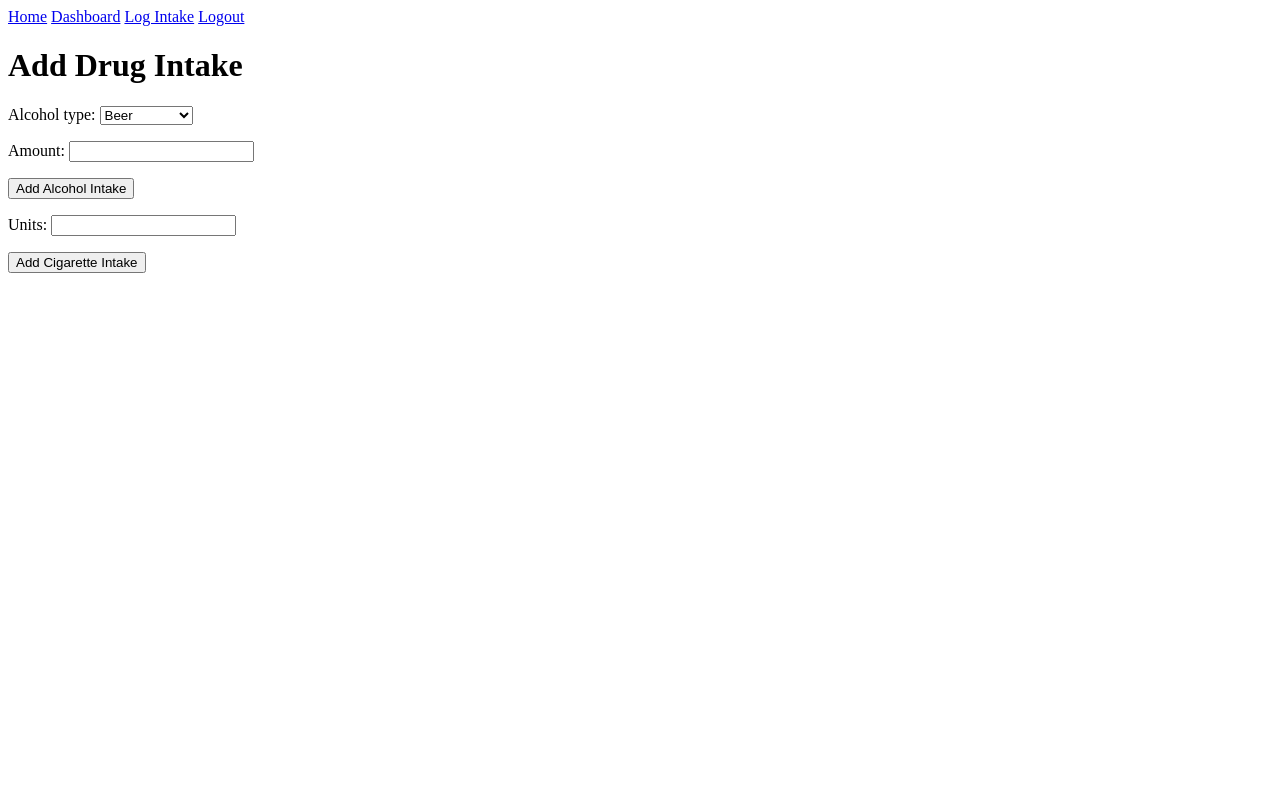
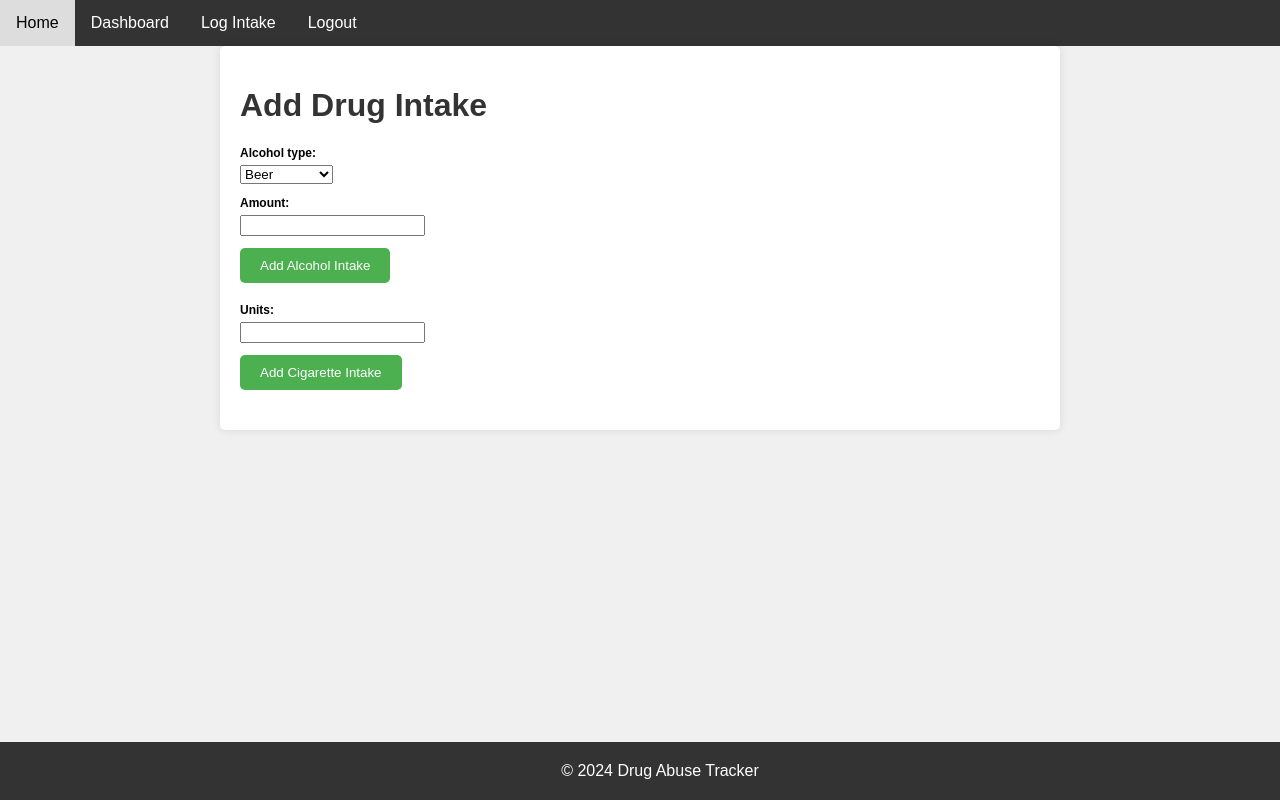
Before and after one commit to Taazkir/Toxin-Logger-for-Drug-Abuse, a Django app: page /intake/ in a window 1280 px wide. Run offline with Django 5.2, Linux system fonts and the light colour scheme; a user stored in the database is signed in.

Commit message:
added css

```diff
--- /dev/null
+++ b/tracker/static/tracker/styles.css
@@ -0,0 +1,87 @@
+/* styles.css */
+
+/* General styles */
+body {
+    font-family: Arial, sans-serif;
+    margin: 0;
+    padding: 0;
+    background-color: #f0f0f0;
+}
+
+nav {
+    background-color: #333;
+    overflow: hidden;
+}
+
+nav a {
+    float: left;
+    display: block;
+    color: white;
+    text-align: center;
+    padding: 14px 16px;
+    text-decoration: none;
+}
+
+nav a:hover {
+    background-color: #ddd;
+    color: black;
+}
+
+/* Header styles */
+h1 {
+    color: #333;
+}
+
+/* Form styles */
+form {
+    margin-bottom: 20px;
+    font-size: 12px;
+}
+
+label {
+    display: block;
+    margin-bottom: 5px;
+    font-weight: bold;
+}
+
+input[type="text"],
+input[type="password"] {
+    width: 100%;
+    padding: 10px;
+    margin-bottom: 10px;
+}
+
+button[type="submit"] {
+    background-color: #4CAF50;
+    color: white;
+    padding: 10px 20px;
+    border: none;
+    border-radius: 5px;
+    cursor: pointer;
+}
+
+button[type="submit"]:hover {
+    background-color: #45a049;
+}
+
+/* Content styles */
+.container {
+    max-width: 800px;
+    margin: 0 auto;
+    padding: 20px;
+    background-color: #fff;
+    border-radius: 5px;
+    box-shadow: 0 0 10px rgba(0, 0, 0, 0.1);
+}
+
+/* Footer styles */
+footer {
+    background-color: #333;
+    color: #fff;
+    text-align: center;
+    padding: 20px;
+    position: fixed;
+    left: 0;
+    bottom: 0;
+    width: 100%;
+}
--- a/tracker/templates/base.html
+++ b/tracker/templates/base.html
@@ -1,9 +1,14 @@
+{% load static %}
+<!-- base.html -->
 <!DOCTYPE html>
 <html lang="en">
 <head>
     <meta charset="UTF-8">
+    <meta name="viewport" content="width=device-width, initial-scale=1.0">
     <title>{% block title %}Drug Abuse Tracker{% endblock %}</title>
+    <link rel="stylesheet" type="text/css" href="{% static 'tracker/styles.css' %}">
 </head>
+<body>
     <nav>
         <a href="{% url 'home' %}">Home</a>
         <a href="{% url 'dashboard' %}">Dashboard</a>
@@ -12,8 +17,12 @@
             <a href="{% url 'logout' %}">Logout</a>
         {% endif %}
     </nav>
-<body>
+    <div class="container">
         {% block content %}
         {% endblock %}
+    </div>
+    <footer>
+        &copy; 2024 Drug Abuse Tracker
+    </footer>
 </body>
 </html>
--- a/tracker/templates/logout.html
+++ b/tracker/templates/logout.html
@@ -1,8 +1,10 @@
+{% load static %}
 <!DOCTYPE html>
 <html>
 <head>
     <meta http-equiv="refresh" content="3;url={% url 'home' %}">
     <title>Logging out...</title>
+    <link rel="stylesheet" type="text/css" href="{% static 'tracker/styles.css' %}">
 </head>
 <body>
     <p>Logging out...</p>
--- a/tracker/views.py
+++ b/tracker/views.py
@@ -122,7 +122,7 @@ def calculate_bac(alcohol_type, alcohol_intake, weight_kg, gender, last_intake_t
     # Reduce BAC based on time elapsed since last intake
     if last_intake_time:
         current_time = timezone.now()
-        time_elapsed = (current_time - last_intake_time).total_seconds() / 3600  # Convert to hours
+        time_elapsed = (current_time - last_intake_time).total_seconds() / 3600
         bac -= time_elapsed * 0.015  # Assume BAC decreases by 0.015 per hour
 
     return max(bac, 0)
@@ -143,8 +143,8 @@ def update_bac_thread():
             print(updated_bac)
             user.save()
 
-        # Sleep for some time before updating again (e.g., every hour)
-        time.sleep(3)  # Sleep for 1 hour
+        # Sleep for some time before updating again
+        time.sleep(3600)  # Sleep for 1 hour
 
 
 def start_bac_update_thread():
```
Also changed, not shown: DrugTracker/settings.py (+9 -0 lines), tracker/templates/Dashboard.html (+8 -7 lines), tracker/templates/homepage.html (+8 -9 lines), db.sqlite3. Lines whose indentation alone changed are shown as unchanged.
